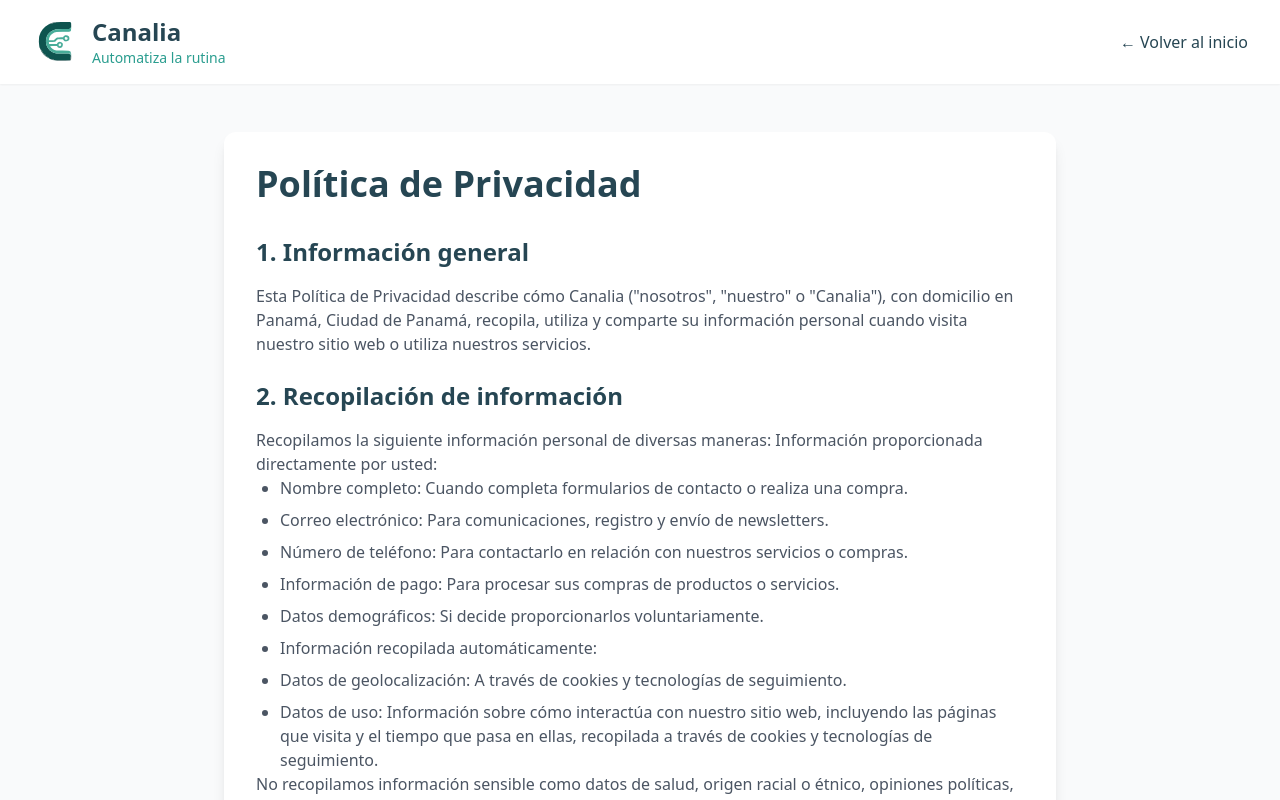
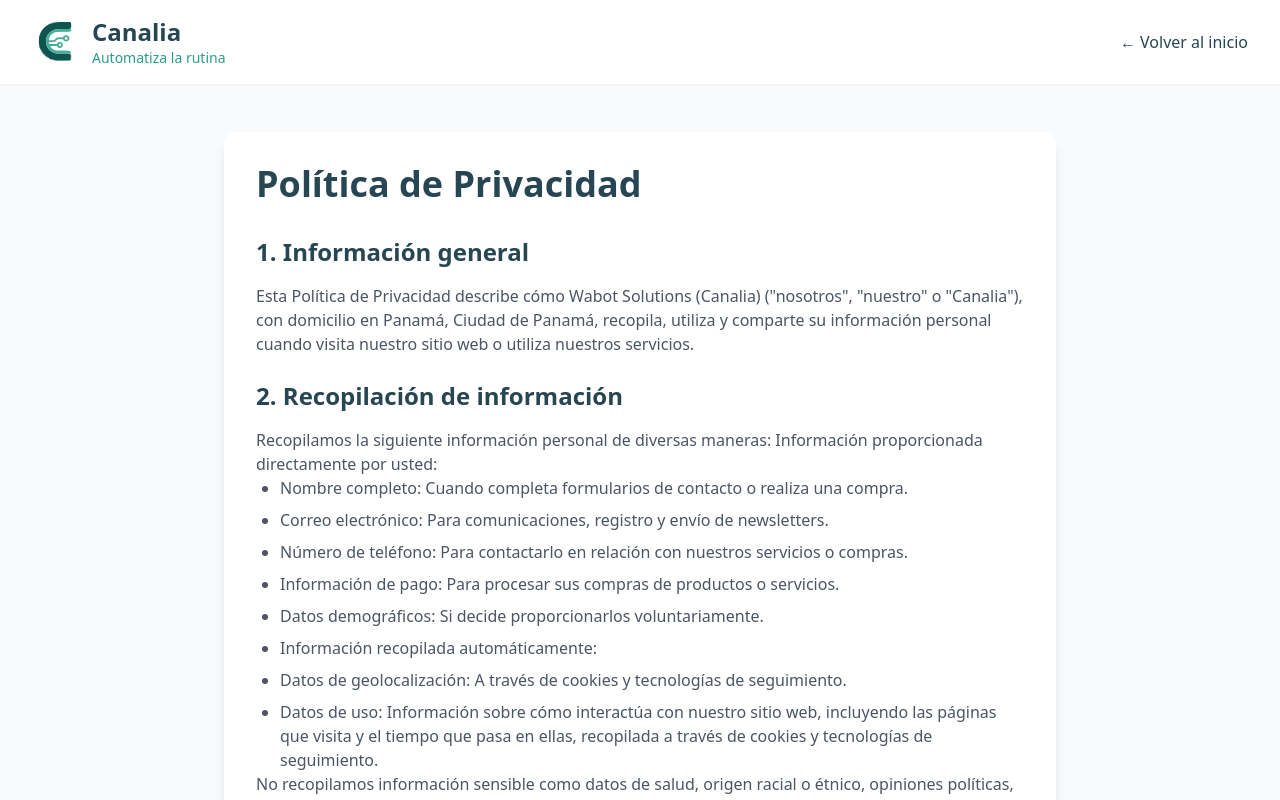
Before and after one commit to Marconator/Canalia-website, a Next.js app: page /politica-de-privacidad in a window 1280 px wide. Shown: the top 800 px of the page. Built offline with nearby package versions, Linux system fonts and the light colour scheme.

Commit message:
Wabot Solutions en politica de privacidad

```diff
--- a/app/politica-de-privacidad/page.tsx
+++ b/app/politica-de-privacidad/page.tsx
@@ -44,7 +44,7 @@ export default function PoliticaPrivacidad() {
                                     1. Información general
                                 </h2>
                                 <p>
-                                    Esta Política de Privacidad describe cómo Canalia ("nosotros", "nuestro" o
+                                    Esta Política de Privacidad describe cómo Wabot Solutions (Canalia) ("nosotros", "nuestro" o
                                     "Canalia"), con domicilio en Panamá, Ciudad de Panamá, recopila, utiliza y comparte
                                     su información personal cuando visita nuestro sitio web o utiliza nuestros
                                     servicios.
```
